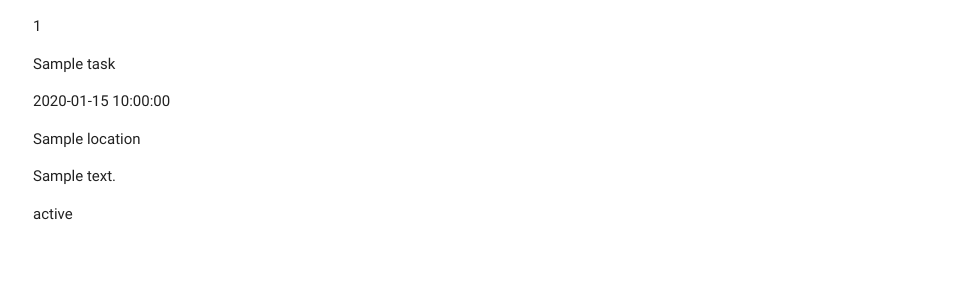
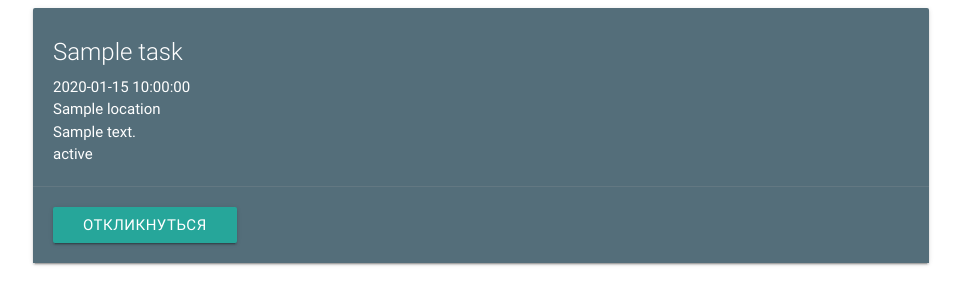
Before and after one commit to Regulknight/FFL, a Flask app: template templates/task.html in a window 1280 px wide. Shown: the top 305 px of the page, without its empty margins (159-1120 px from the left). Run offline with Flask 2, Linux system fonts and the light colour scheme; the template is opened without the code that fills it: most values are stand-ins (such as "Sample title", 1, 10 or a date in 2020); some libraries are stand-ins or nearby versions.

Commit message:
Task RESOLVED

```diff
--- a/main.py
+++ b/main.py
@@ -41,7 +41,6 @@ def load_user(user_id):
 
 @app.route("/")
 def index():
-    print(g.user.name)
     return render_template('index.html')
 
 
@@ -52,7 +51,8 @@ def login():
         password = flask.request.form["password"]
         user = check_auth(login, password)
         if user:
-            login_user(user)
+            if login_user(user, False, True):
+                user.is_authenticated = True
             return redirect("/")
     return render_template("login.html")
 
--- a/templates/task.html
+++ b/templates/task.html
@@ -12,12 +12,22 @@
 
 <body>
     <div class="container">
-        <p>{{task.id}}</p>
-        <p>{{task.name}}</p>
-        <p>{{task.time}}</p>
-        <p>{{task.location}}</p>
-        <p>{{task.description}}</p>
-        <p>{{task.status}}</p>
+        <div class="row">
+            <div class="col s12">
+                <div class="card blue-grey darken-1">
+                    <div class="card-content white-text">
+                        <span class="card-title">{{task.name}}</span>
+                        <p>{{task.time}}</p>
+                        <p>{{task.location}}</p>
+                        <p>{{task.description}}</p>
+                        <p>{{task.status}}</p>
+                    </div>
+                    <div class="card-action">
+                        <a class="waves-effect waves-light btn" >Откликнуться</a>
+                    </div>
+                </div>
+            </div>
+        </div>
     </div>
 </body>
 </html>
```
